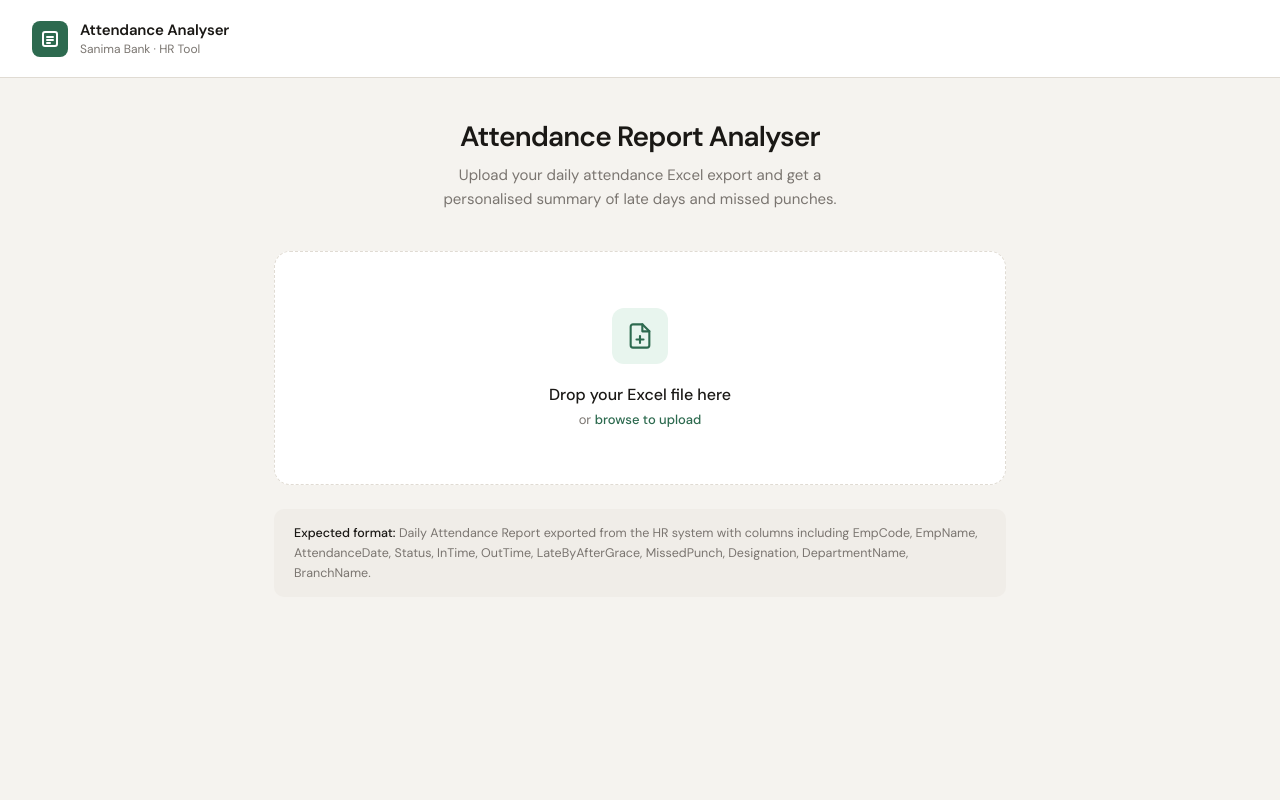
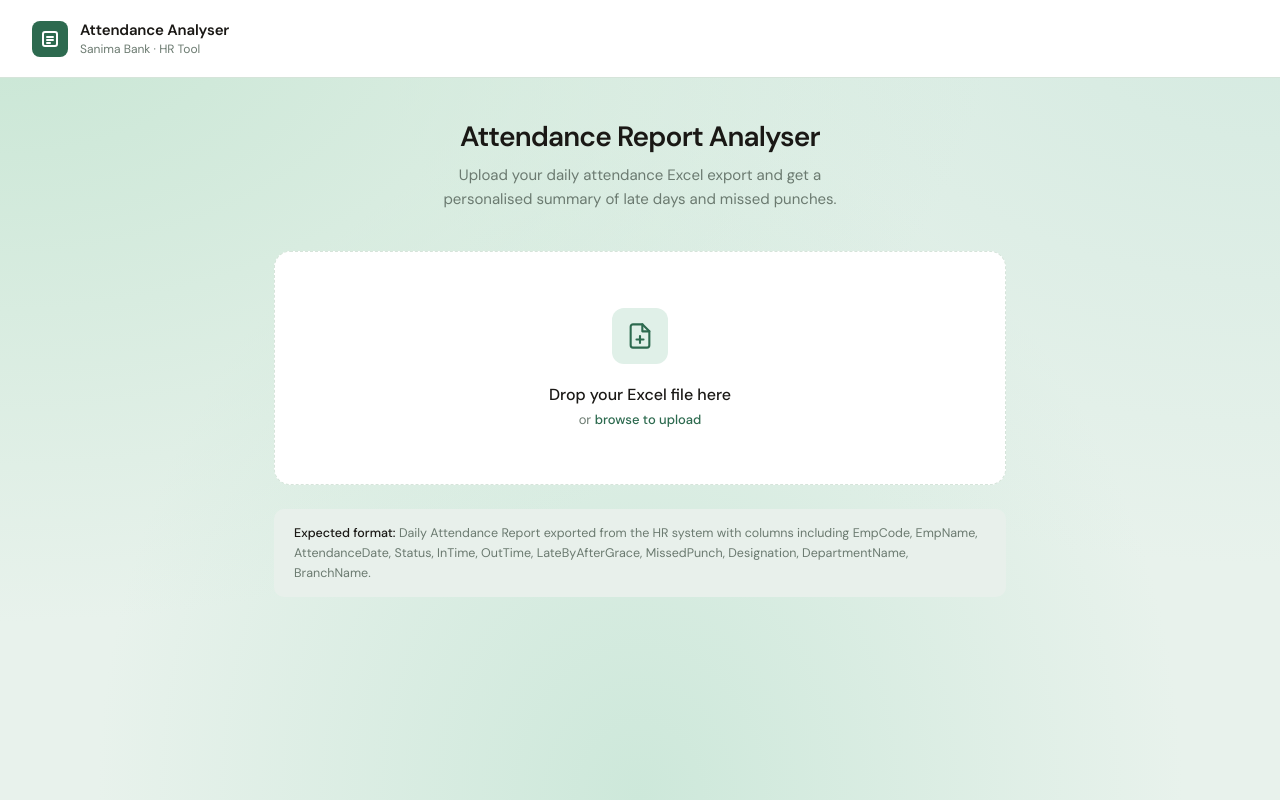
Before and after one commit to SagunPrajapati/SearchLicenseNepal, a plain HTML site: page index.html in a window 1280 px wide. Drawn offline with Linux system fonts and the light colour scheme.

Commit message:
Update index.html

```diff
--- a/index.html
+++ b/index.html
@@ -10,15 +10,15 @@
   *, *::before, *::after { box-sizing: border-box; margin: 0; padding: 0; }
 
   :root {
-    --bg: #f5f3ef;
+    --bg: #eef4f0;
     --surface: #ffffff;
-    --surface2: #f0ede8;
-    --border: #e0dbd3;
+    --surface2: #e8f0eb;
+    --border: #d6e4da;
     --text: #1a1815;
-    --text-muted: #7a7570;
-    --text-light: #b0aa9f;
+    --text-muted: #6b7a70;
+    --text-light: #a0b0a6;
     --accent: #2d6a4f;
-    --accent-light: #e8f5ee;
+    --accent-light: #e0f0e8;
     --accent-text: #1e4d38;
     --warn: #b45309;
     --warn-light: #fef3c7;
@@ -32,7 +32,12 @@
 
   body {
     font-family: 'DM Sans', sans-serif;
-    background: var(--bg);
+    background:
+      radial-gradient(ellipse at 0% 0%, #c8e6d4 0%, transparent 55%),
+      radial-gradient(ellipse at 100% 0%, #d4eae0 0%, transparent 50%),
+      radial-gradient(ellipse at 50% 100%, #cde8da 0%, transparent 60%),
+      #e8f2ec;
+    background-attachment: fixed;
     color: var(--text);
     min-height: 100vh;
     padding: 0;
@@ -468,15 +473,11 @@ function processFile(file) {
 function buildReport(emp, headers, col, get) {
   const rows = emp.rows;
 
-  // Determine date range
-  const dates = rows.map(r => get(r, 'AttendanceDate')).filter(Boolean);
-  const dateFrom = dates[0] || '';
-  const dateTo = dates[dates.length - 1] || '';
-
-  // Also get Nepali dates if available
+  // Determine date range from AttendanceDateNepali only
   const nepaliDates = rows.map(r => get(r, 'AttendanceDateNepali')).filter(Boolean);
   const nepaliFrom = nepaliDates[0] || '';
   const nepaliTo = nepaliDates[nepaliDates.length - 1] || '';
+  const periodStr = nepaliFrom && nepaliTo ? `${nepaliFrom} – ${nepaliTo}` : 'Period not available';
 
   // Filter skip statuses
   const skipPattern = /holiday|weeklyoff|weekly off|leave/i;
@@ -502,9 +503,7 @@ function buildReport(emp, headers, col, get) {
   // Avatar initials
   const initials = emp.name.split(' ').map(w => w[0]).join('').slice(0, 2).toUpperCase();
 
-  // Period string
-  let periodStr = dateFrom && dateTo ? `${dateFrom} – ${dateTo}` : 'Period not available';
-  if (nepaliFrom && nepaliTo) periodStr += ` &nbsp;·&nbsp; ${nepaliFrom} – ${nepaliTo}`;
+
 
   // Late rows HTML
   let lateRowsHtml = '';
@@ -571,14 +570,13 @@ function buildReport(emp, headers, col, get) {
   return `
     <div style="margin-bottom: 3rem;">
       <div class="greeting-text">Hello, ${emp.name}!</div>
-      <div class="greeting-sub">Your attendance report for the review period is summarised below.</div>
+      <div class="greeting-sub">Your attendance report for the review period <strong>${periodStr}</strong> is summarised below.</div>
 
       <div class="emp-card">
         <div class="avatar">${initials}</div>
         <div>
           <div class="emp-name">${emp.name} <span style="font-size:12px;font-weight:400;color:var(--text-muted);font-family:'DM Mono',monospace;">${emp.code}</span></div>
           <div class="emp-meta">${emp.designation} &nbsp;·&nbsp; ${emp.department} &nbsp;·&nbsp; ${emp.branch}</div>
-          <div class="emp-period">${periodStr}</div>
         </div>
       </div>
 
```
